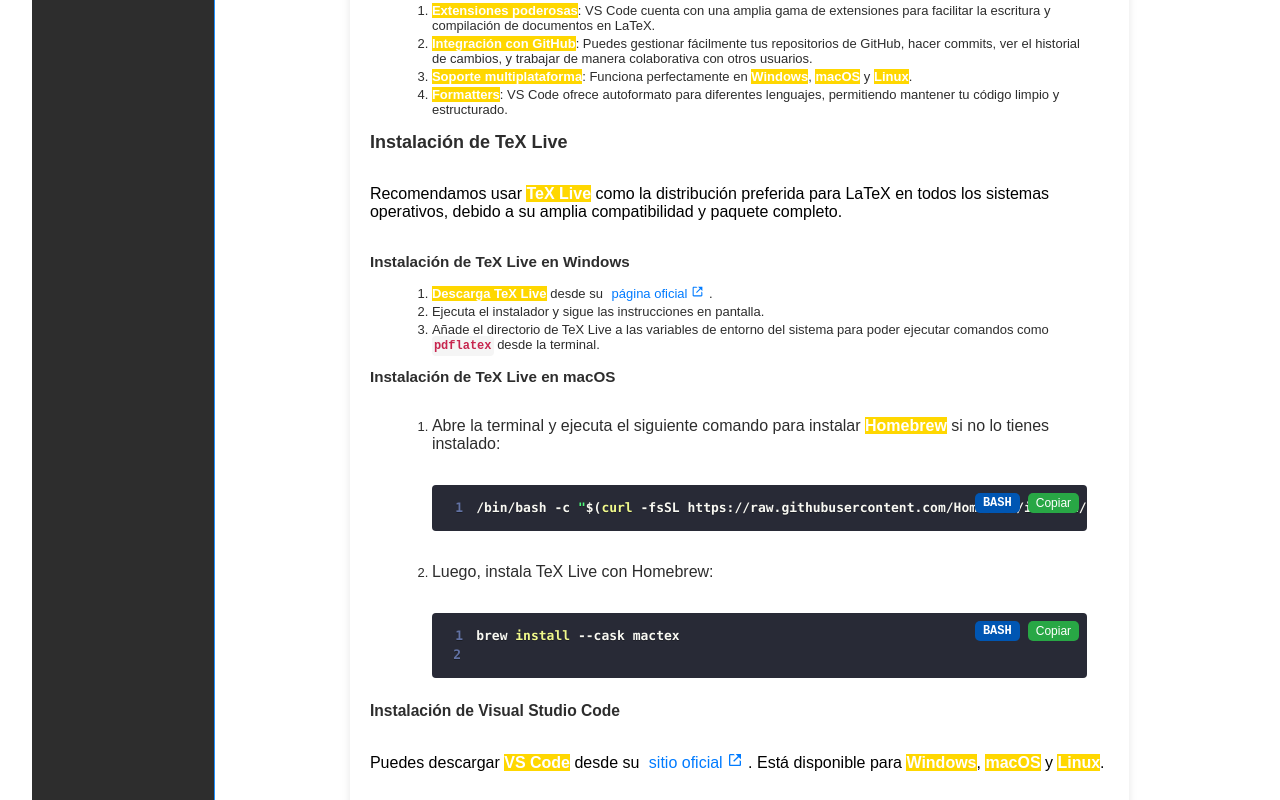
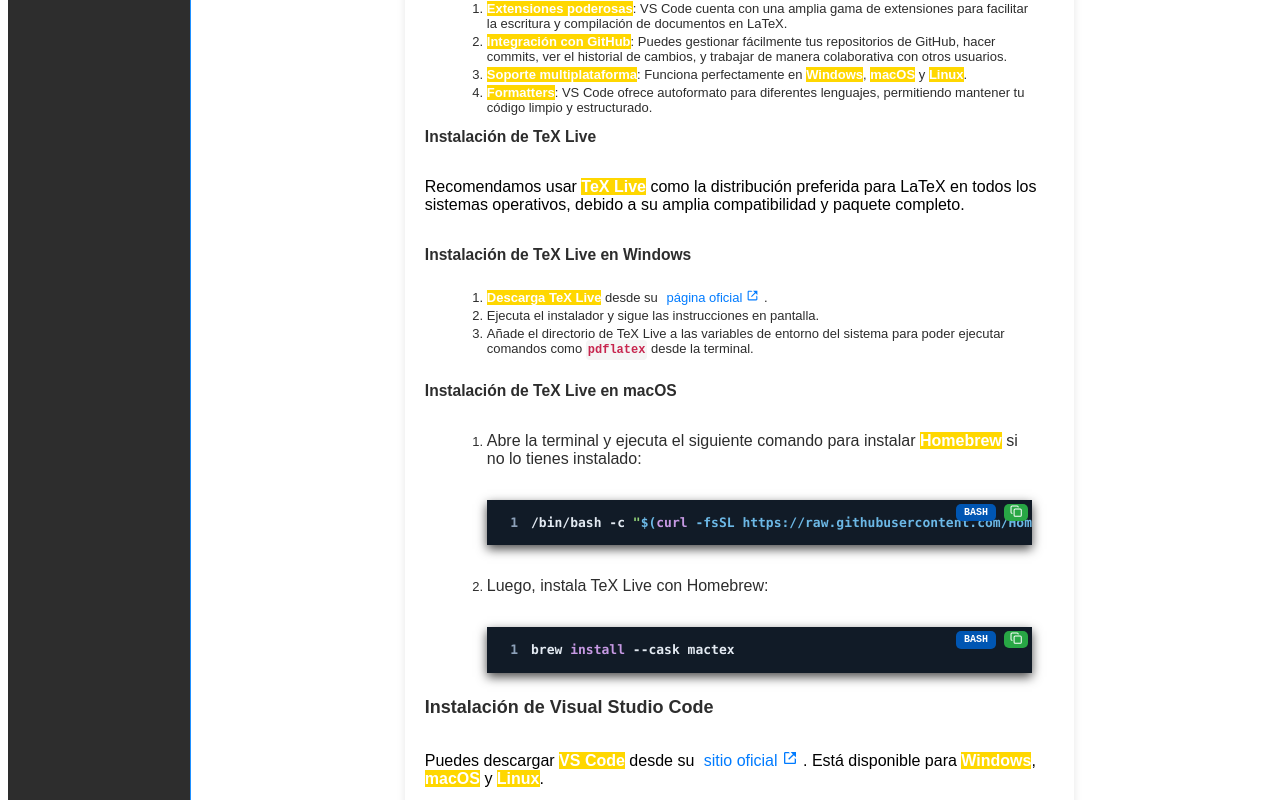
Before and after one commit to EricLuceroGonzalez/elcronopio, a Next.js app: page /latex/Visual_Studio_Code_para_latex in a window 1280 px wide. Shown: the part 480-1280 px from the top of the page. Built offline with nearby package versions, Linux system fonts and the light colour scheme.

Commit message:
styled md renders

```diff
--- a/app/ComponentsStyled.js
+++ b/app/ComponentsStyled.js
@@ -19,7 +19,7 @@
 
 export const MainBg = styled.div`
   flex: 1;
-  padding: 1.5rem;
+  padding: 0 1.5rem;
   background-color: var(--bg);
   /* min-height: 83vh; */
   min-height: 100vh;
@@ -28,6 +28,7 @@
     text-align: justify;
     padding: 1rem 7px;
   }
+  /* border: 1px solid red; */
 `;
 
 export const TitlePage = styled.h1`
--- a/app/GlobalStyle.js
+++ b/app/GlobalStyle.js
@@ -62,8 +62,8 @@
     --quote-fg: #87CEEB; /* Azul cielo para citas */
     --quote-bg: #1F2933; /* Un fondo oscuro pero claro para citas */
     --primary-border: #1C7ED6; /* Borde consistente con botones primarios */
-    --emphasis-bg: rgba(240, 255, 0, 0.8); /* Un amarillo fuerte para énfasis */
-    --emphasis-fg: #343434;
+    --emphasis-fg: rgba(240, 255, 0, 0.8); /* Un amarillo fuerte para énfasis */
+    --emphasis-bg: #343434;
     --code-bg: #282C34; /* Fondo gris oscuro para bloques de código */
     --code-fg: #E06C75; /* Rojo suave para palabras reservadas */
     --link-bg: transparent;
--- a/app/components/CodeWrapper.js
+++ b/app/components/CodeWrapper.js
@@ -1,18 +1,19 @@
 import { useState } from "react";
 import { Prism as SyntaxHighlighter } from "react-syntax-highlighter";
-import { dracula } from "react-syntax-highlighter/dist/esm/styles/prism";
+import { coldarkDark } from "react-syntax-highlighter/dist/esm/styles/prism";
 import { CopyToClipboard } from "react-copy-to-clipboard";
 import styled from "styled-components";
-
+import { LuCopy, LuCopyCheck } from "react-icons/lu";
 const CodeBlockWrapper = styled.div`
   position: relative;
   margin-bottom: 1.5rem;
+  box-shadow: 0 4px 10px rgba(0, 0, 0, 0.71);
 `;
 
 const Toolbar = styled.div`
   position: absolute;
-  top: 0.5rem;
-  right: 0.5rem;
+  top: 0.25rem;
+  right: 0.25rem;
   display: flex;
   gap: 0.5rem;
   align-items: center;
@@ -24,18 +25,23 @@
   color: var(--primary-btn-fg);
   padding: 0.2rem 0.5rem;
   border-radius: 5px;
-  font-size: 0.75rem;
+  font-size: smaller;
   font-weight: bold;
   text-transform: uppercase;
 `;
 
 const CopyButton = styled.button`
-  background: var(--secondary-btn-bg);
+  background: ${(props) =>
+    props.isCopy
+      ? "red"
+      : "var(--secondary-btn-bg)"}; /* Verde para blog, Naranja para latex */
+  /* var(--secondary-btn-bg); */
+  transition: background-color 0.33s;
   color: var(--secondary-btn-fg);
   border: none;
   border-radius: 5px;
-  padding: 0.2rem 0.5rem;
-  font-size: 0.75rem;
+  /* padding: 0.2rem 0.5rem; */
+  font-size: smaller;
   cursor: pointer;
 
   &:hover {
@@ -57,12 +63,14 @@
       <Toolbar>
         <LanguageBadge>{language}</LanguageBadge>
         <CopyToClipboard text={value} onCopy={handleCopy}>
-          <CopyButton>{copied ? "¡Copiado!" : "Copiar"}</CopyButton>
+          <CopyButton isCopy={copied}>
+            {copied ? <LuCopyCheck /> : <LuCopy />}
+          </CopyButton>
         </CopyToClipboard>
       </Toolbar>
       <SyntaxHighlighter
         language={language}
-        style={dracula}
+        style={coldarkDark}
         wrapLines={true}
         showLineNumbers={true}
         customStyle={{ lineHeight: "0.75", fontSize: "small" }}
--- a/app/components/lugs.js
+++ b/app/components/lugs.js
@@ -120,14 +120,12 @@
   color: gray;
   display: flex;
   flex-direction: column;
-  /* align-items:  */
   justify-content: start;
 
   @media (min-width: 668px) {
-    width: 100%;
+    width: 50%;
     margin-bottom: 0;
     flex-direction: row;
-    justify-content: space-around;
   }
 `;
 
@@ -196,15 +194,18 @@
 
 export const MdHead = styled.h1`
   color: var(--fg);
-  font-size: larger;
   text-align: left;
+  font-size: large;
 `;
 export const MdSubHeadA = styled.h2`
-  font-size: large;
   color: var(--fg);
+  font-size: larger;
 `;
 export const MdSubHeadB = styled.h3`
-  color: var(--fg);
+  /* border: 1px solid red; */
+  color: var(--emphasis-fg);
+  margin: 25px 0;
+  font-size: larger;
 `;
 export const MdSubHeadC = styled.h4`
   color: var(--fg);
@@ -318,6 +319,8 @@
   @media (max-width: 768px) {
     flex-direction: column; /* Cambia a diseño vertical en pantallas pequeñas */
   }
+  /* border: 1px solid red; */
+  background-color: var(--bg);
 `;
 
 export const CodeBlockWrapper = styled.div`
--- a/app/components/navigation/AllPosts.js
+++ b/app/components/navigation/AllPosts.js
@@ -36,9 +36,7 @@
     <GridContainer>
       <Link href={`/${doctype}/${slug}`}>
         <TitleContainer>
-          <MdHead>
-            {title} {doctype}
-          </MdHead>
+          <MdHead>{title}</MdHead>
         </TitleContainer>
         {/* <div> */}
         <ExcerptContainer>{excerpt}</ExcerptContainer>
--- a/app/latex/[slug]/page.js
+++ b/app/latex/[slug]/page.js
@@ -68,9 +68,9 @@
   const readT = readingTime(post.content);
   // Override react-markdown elements to add class names
   return (
-    <MainBg>
-      <Layout>
-        <ResponsiveSidebar sidebarItems={sidebarItems} />
+    <Layout>
+      <ResponsiveSidebar sidebarItems={sidebarItems} />
+      <MainBg>
         <Article>
           <MdHead>{post.title}</MdHead>
           <MetaInfo>
@@ -91,8 +91,8 @@
           </MetaInfo>
           <RenderCodeBlock props={post.content} />
         </Article>
-      </Layout>
-    </MainBg>
+      </MainBg>
+    </Layout>
   );
 }
 
```
Also changed, not shown: app/_posts/Visual_Studio_Code_para_latex.md (+0 -2 lines), app/components/CodeRender.js (+0 -11 lines).
